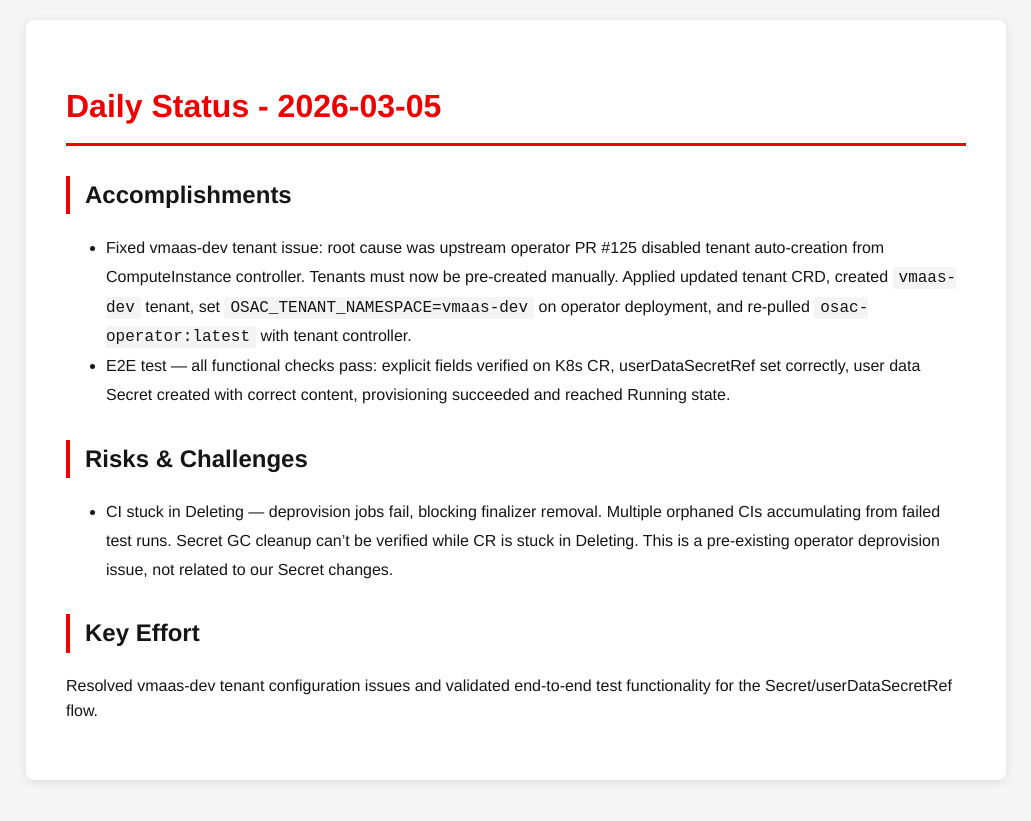
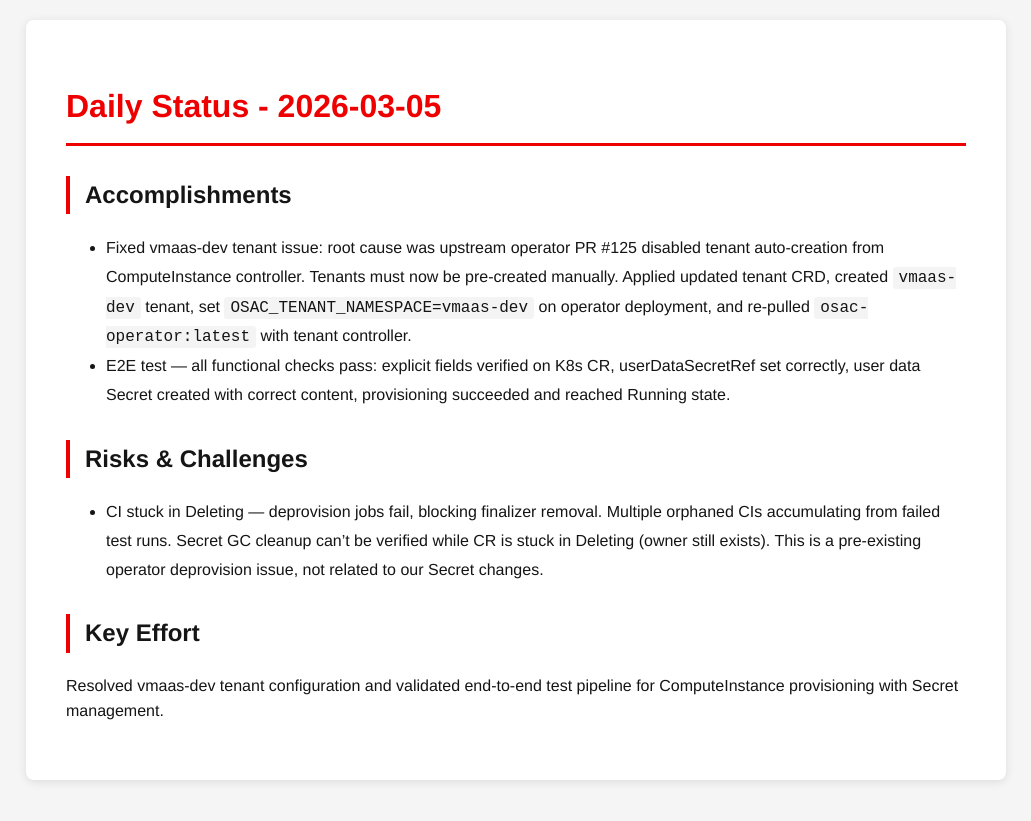
Before and after one commit to tzvatot/daily-status, a Jekyll site: the page built from 2026-03-05.md, in a window 1280 px wide. Shown: the top 821 px of the page, without its empty margins (124-1155 px from the left). Built offline with Jekyll 4.4.1, drawn with Linux system fonts in a browser that asks for light colours.

Commit message:
Daily status update - 2026-03-05

```diff
--- a/2026-03-05.md
+++ b/2026-03-05.md
@@ -11,7 +11,7 @@ date: 2026-03-05
 - E2E test — all functional checks pass: explicit fields verified on K8s CR, userDataSecretRef set correctly, user data Secret created with correct content, provisioning succeeded and reached Running state.
 
 ## Risks & Challenges
-- CI stuck in Deleting — deprovision jobs fail, blocking finalizer removal. Multiple orphaned CIs accumulating from failed test runs. Secret GC cleanup can't be verified while CR is stuck in Deleting. This is a pre-existing operator deprovision issue, not related to our Secret changes.
+- CI stuck in Deleting — deprovision jobs fail, blocking finalizer removal. Multiple orphaned CIs accumulating from failed test runs. Secret GC cleanup can't be verified while CR is stuck in Deleting (owner still exists). This is a pre-existing operator deprovision issue, not related to our Secret changes.
 
 ## Key Effort
-Resolved vmaas-dev tenant configuration issues and validated end-to-end test functionality for the Secret/userDataSecretRef flow.
+Resolved vmaas-dev tenant configuration and validated end-to-end test pipeline for ComputeInstance provisioning with Secret management.
```
